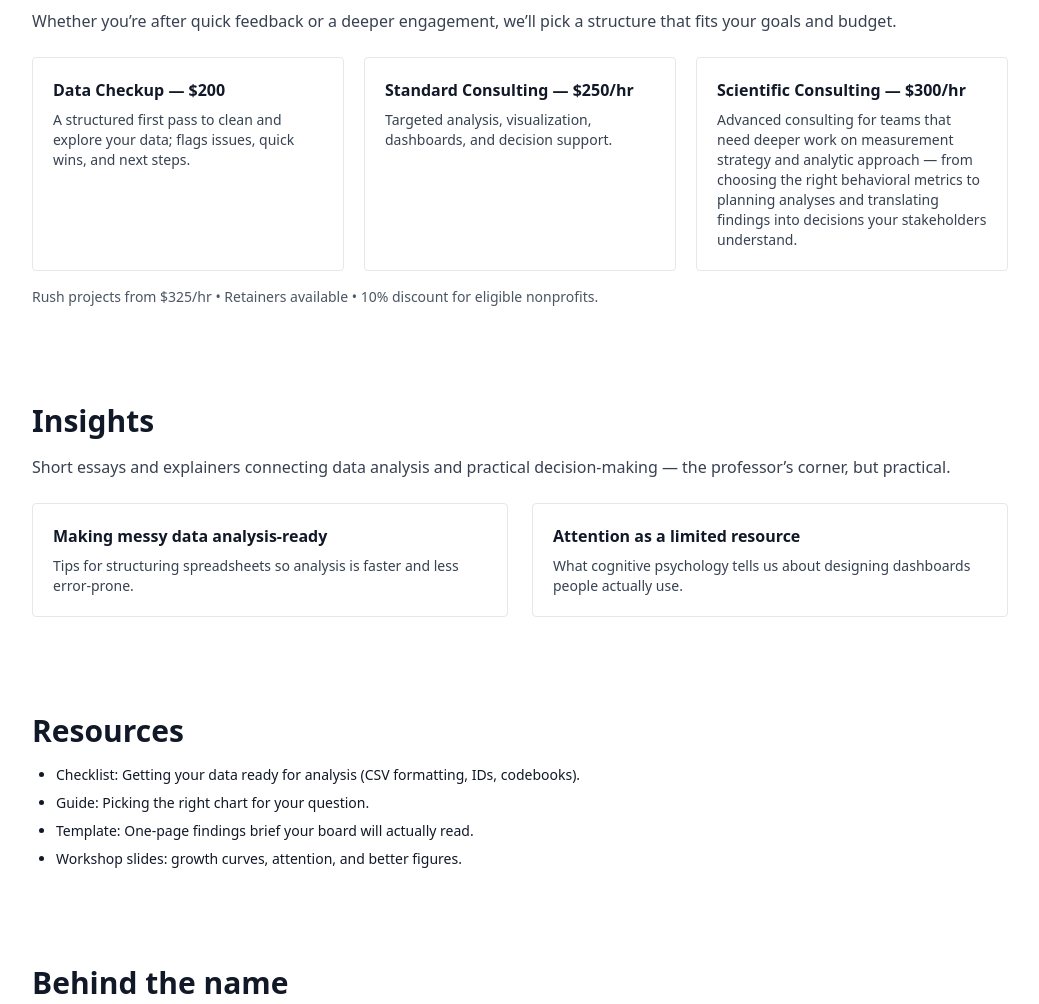
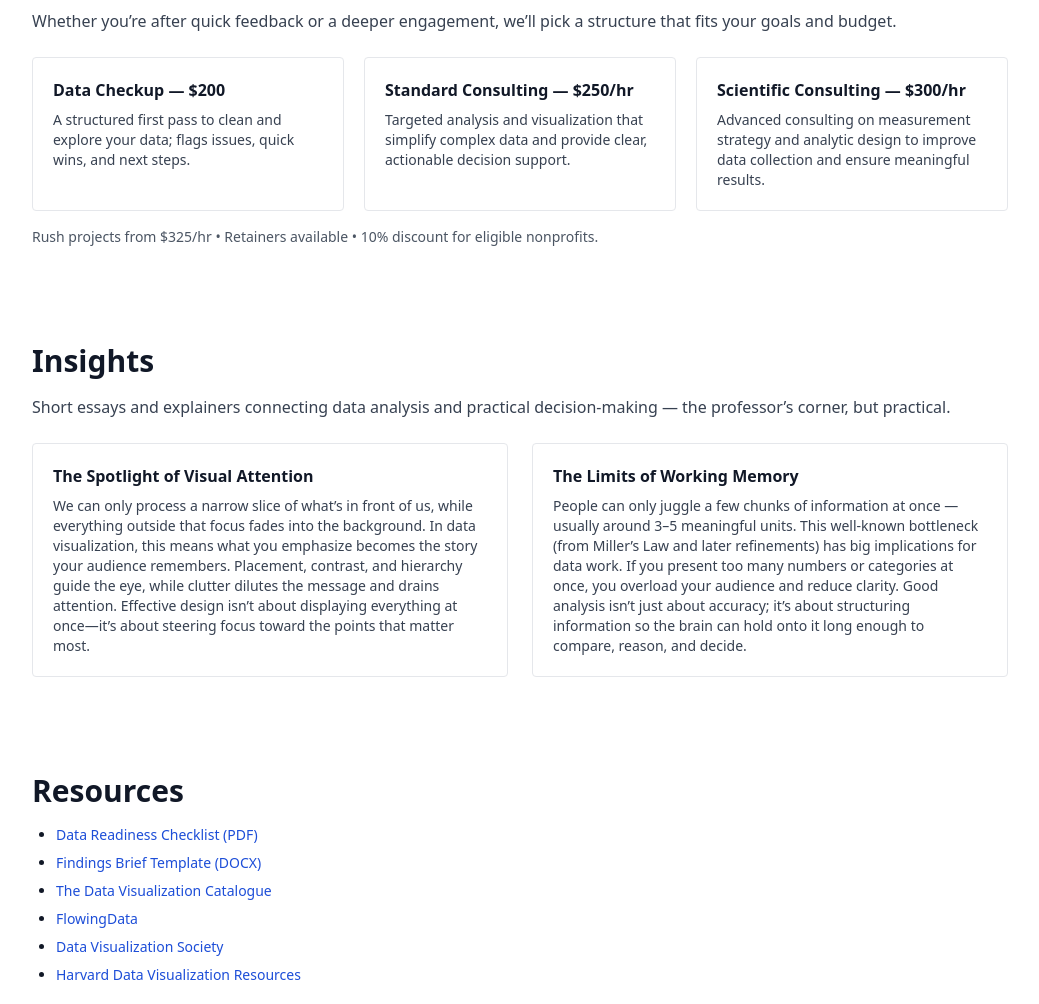
Before and after one commit to rosssheehy/focusiq.github.io, a plain HTML site: page index.html in a window 1280 px wide. Shown: the part 1221-2225 px from the top of the page, without its empty margins (120-1159 px from the left). Drawn offline with nearby package versions, Linux system fonts and the light colour scheme.

Commit message:
Update index.html
More updates

```diff
--- a/index.html
+++ b/index.html
@@ -46,7 +46,7 @@
     }
 
     /* Prevent sticky-header overlap when clicking anchors */
-    html { scroll-behavior: smooth; scroll-padding-top: 84px; } /* ~header height */
+    html { scroll-behavior: smooth; scroll-padding-top: 84px; }
   </style>
 </head>
 <body class="bg-white text-gray-900">
@@ -98,9 +98,11 @@
       </div>
       <div class="rounded-3xl border p-6 bg-white">
         <ul class="space-y-2 text-sm">
-          <li class="flex"><span class="mt-1 mr-2 h-2 w-2 rounded-full bg-blue-700"></span> Eye-tracking, pupillometry, ECG, and behavioral datasets.</li>
-          <li class="flex"><span class="mt-1 mr-2 h-2 w-2 rounded-full bg-blue-700"></span> Rapid assessments of visual attention, working memory, acuity, scanning efficiency.</li>
-          <li class="flex"><span class="mt-1 mr-2 h-2 w-2 rounded-full bg-blue-700"></span> Clean visualizations and plain-language summaries for real decisions.</li>
+          <!-- UPDATED: replace two sciency bullets with FocusIQ consulting bullets -->
+          <li class="flex"><span class="mt-1 mr-2 h-2 w-2 rounded-full bg-blue-700"></span> Clean, wrangle, and organize data (Excel, R, Python, SPSS, etc.)</li>
+          <li class="flex"><span class="mt-1 mr-2 h-2 w-2 rounded-full bg-blue-700"></span> Analyze, model, and apply AI/machine learning.</li>
+          <!-- Keep the remaining original outcome bullets -->
+          <li class="flex"><span class="mt-1 mr-2 h-2 w-2 rounded-full bg-blue-700"></span> Visualize results with charts and reports that actually make sense </li>
           <li class="flex"><span class="mt-1 mr-2 h-2 w-2 rounded-full bg-blue-700"></span> Flexible tiers: data checkup, standard consulting, scientific consulting, retainers.</li>
         </ul>
       </div>
@@ -149,31 +151,30 @@
       </div>
       <div class="border rounded p-5">
         <h3 class="font-semibold">Standard Consulting — $250/hr</h3>
-        <p class="mt-2 text-sm text-gray-700">Targeted analysis, visualization, dashboards, and decision support.</p>
+        <p class="mt-2 text-sm text-gray-700">Targeted analysis and visualization that simplify complex data and provide clear, actionable decision support.</p>
       </div>
       <div class="border rounded p-5">
         <h3 class="font-semibold">Scientific Consulting — $300/hr</h3>
         <p class="mt-2 text-sm text-gray-700">
-          Advanced consulting for teams that need deeper work on measurement strategy and analytic approach — from choosing the right
-          behavioral metrics to planning analyses and translating findings into decisions your stakeholders understand.
+          Advanced consulting on measurement strategy and analytic design to improve data collection and ensure meaningful results.
         </p>
       </div>
     </div>
     <p class="mt-4 text-sm text-gray-600">Rush projects from $325/hr • Retainers available • 10% discount for eligible nonprofits.</p>
   </section>
 
-  <!-- Insights -->
+  <!-- Insights from Cognitive Science -->
   <section id="insights" class="max-w-5xl mx-auto px-6 py-12">
     <h2 class="text-3xl font-bold">Insights</h2>
     <p class="mt-4 text-gray-700">Short essays and explainers connecting data analysis and practical decision-making — the professor’s corner, but practical.</p>
     <div class="mt-6 grid md:grid-cols-2 gap-6">
       <div class="border rounded p-5">
-        <h3 class="font-semibold">Making messy data analysis-ready</h3>
-        <p class="text-sm mt-2 text-gray-700">Tips for structuring spreadsheets so analysis is faster and less error-prone.</p>
+        <h3 class="font-semibold">The Spotlight of Visual Attention</h3>
+        <p class="text-sm mt-2 text-gray-700">We can only process a narrow slice of what’s in front of us, while everything outside that focus fades into the background. In data visualization, this means what you emphasize becomes the story your audience remembers. Placement, contrast, and hierarchy guide the eye, while clutter dilutes the message and drains attention. Effective design isn’t about displaying everything at once—it’s about steering focus toward the points that matter most.</p>
       </div>
       <div class="border rounded p-5">
-        <h3 class="font-semibold">Attention as a limited resource</h3>
-        <p class="text-sm mt-2 text-gray-700">What cognitive psychology tells us about designing dashboards people actually use.</p>
+        <h3 class="font-semibold">The Limits of Working Memory</h3>
+        <p class="text-sm mt-2 text-gray-700">People can only juggle a few chunks of information at once — usually around 3–5 meaningful units. This well-known bottleneck (from Miller’s Law and later refinements) has big implications for data work. If you present too many numbers or categories at once, you overload your audience and reduce clarity. Good analysis isn’t just about accuracy; it’s about structuring information so the brain can hold onto it long enough to compare, reason, and decide.</p>
       </div>
     </div>
   </section>
@@ -182,10 +183,12 @@
   <section id="resources" class="max-w-5xl mx-auto px-6 py-12">
     <h2 class="text-3xl font-bold">Resources</h2>
     <ul class="list-disc pl-6 space-y-2 mt-4 text-sm">
-      <li>Checklist: Getting your data ready for analysis (CSV formatting, IDs, codebooks).</li>
-      <li>Guide: Picking the right chart for your question.</li>
-      <li>Template: One-page findings brief your board will actually read.</li>
-      <li>Workshop slides: growth curves, attention, and better figures.</li>
+      <li><a href="/assets/resources/data_readiness_checklist.pdf" class="text-blue-700 hover:underline">Data Readiness Checklist (PDF)</a></li>
+      <li><a href="/assets/resources/findings_brief_template.docx" class="text-blue-700 hover:underline">Findings Brief Template (DOCX)</a></li>
+      <li><a href="https://datavizcatalogue.com/" target="_blank" rel="noreferrer" class="text-blue-700 hover:underline">The Data Visualization Catalogue</a></li>
+      <li><a href="https://flowingdata.com/" target="_blank" rel="noreferrer" class="text-blue-700 hover:underline">FlowingData</a></li>
+      <li><a href="https://www.datavisualizationsociety.org/" target="_blank" rel="noreferrer" class="text-blue-700 hover:underline">Data Visualization Society</a></li>
+      <li><a href="https://projects.iq.harvard.edu/dataviz" target="_blank" rel="noreferrer" class="text-blue-700 hover:underline">Harvard Data Visualization Resources</a></li>
     </ul>
   </section>
 
@@ -230,6 +233,7 @@ if (data == messy):
   </footer>
 
   <script>
+    // Mobile menu
     document.getElementById('hamburger').addEventListener('click', function () {
       document.getElementById('mobile-menu').classList.toggle('active');
     });
```
